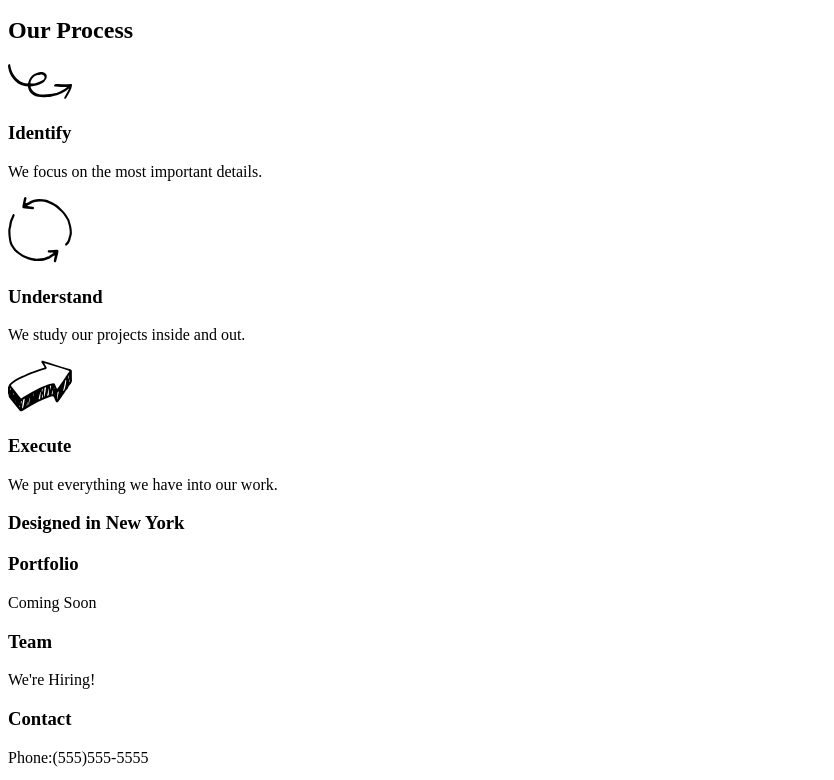
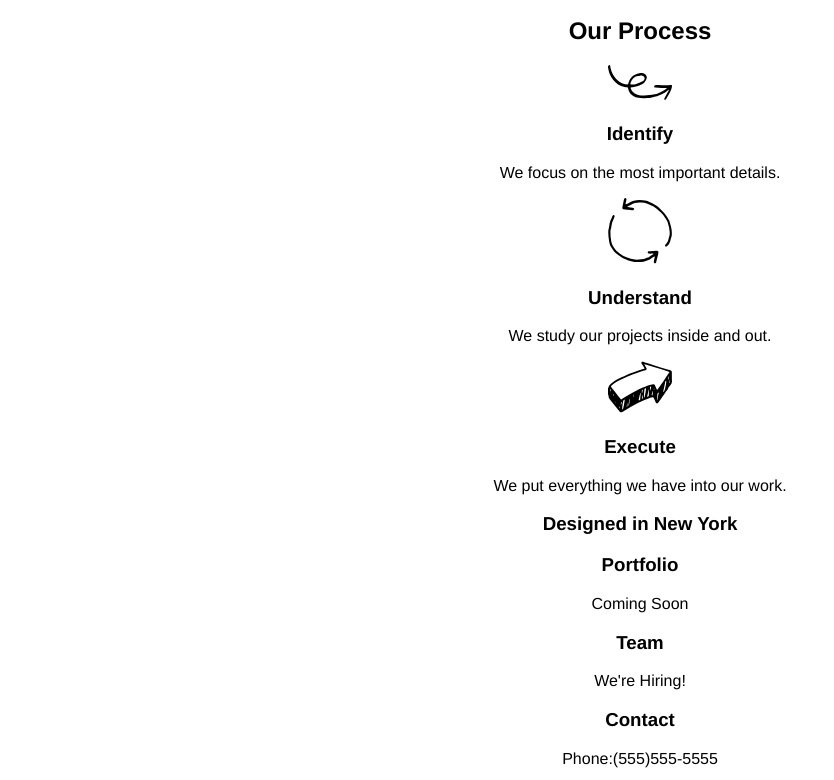
Before and after one commit to 1mauricio4/broadway, a plain HTML site: page index.html in a window 1280 px wide. Shown: the part 418-1198 px from the top of the page, without its empty margins (0-834 px from the left). Drawn offline with Linux system fonts and the light colour scheme.

Commit message:
Add css link. Start body css styling.

```diff
--- a/index.html
+++ b/index.html
@@ -3,6 +3,7 @@
   <head>
     <meta charset="utf-8">
     <title>Broadway</title>
+    <link href="./resources/css/style.css" type="text/css" rel="stylesheet">
   </head>
   <body>
     <!--Main Section-->
--- a/resources/css/style.css
+++ b/resources/css/style.css
@@ -0,0 +1,5 @@
+body {
+  font-family: Helvetica, sans-serif;
+  text-align: center;
+  display: block;
+}
```
